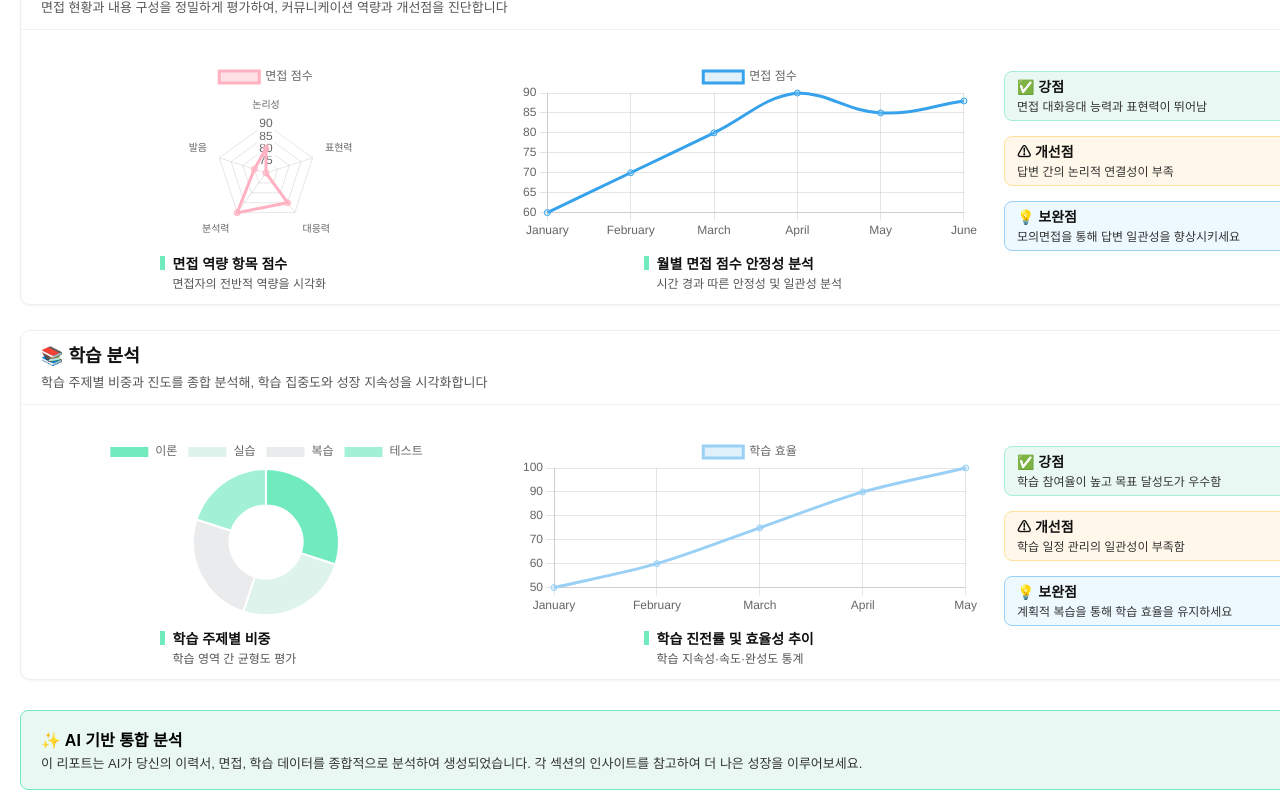
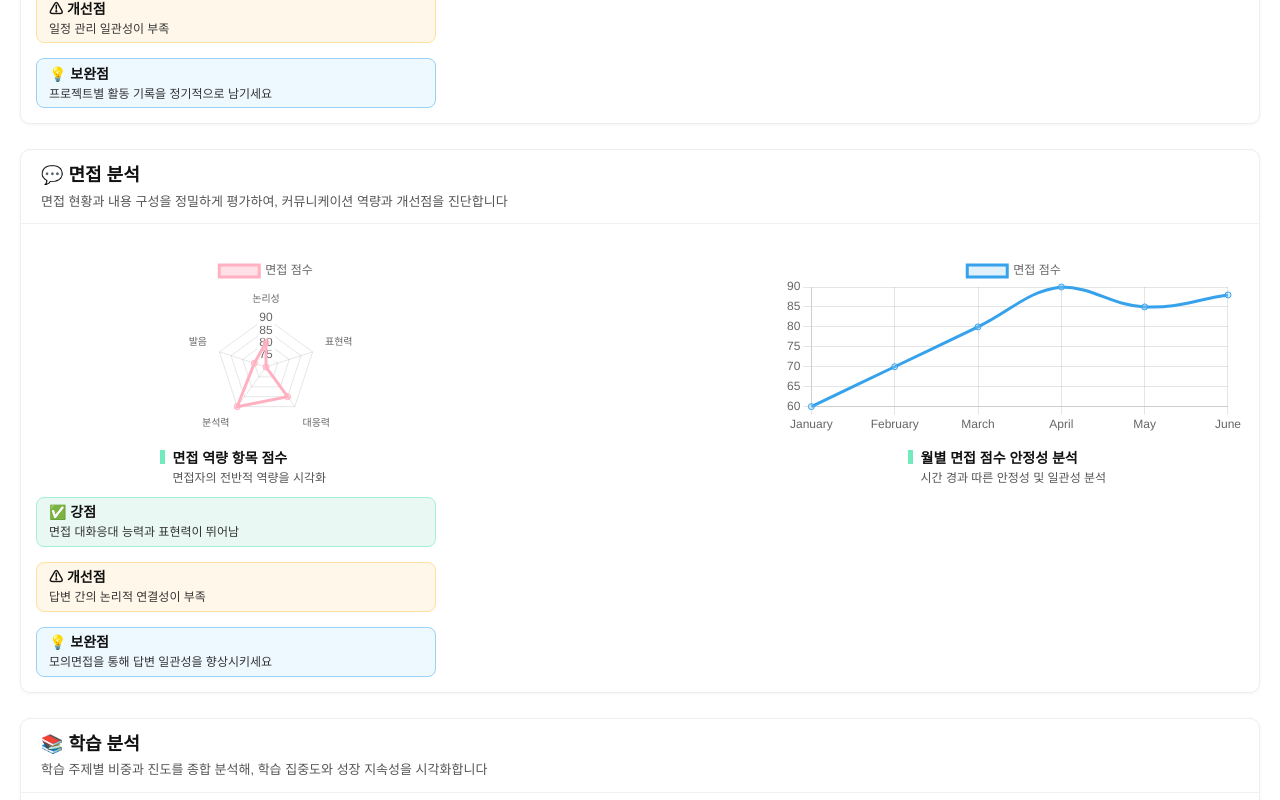
Before and after one commit to llbk-team/llbky-front, a Vue app: page /my/report in a window 1280 px wide. Shown: the part 600-1400 px from the top of the page. Built offline with nearby package versions, Linux system fonts and the light colour scheme; a web font is replaced by a local one.

Commit message:
style: 통합 리포트 UI 수정

```diff
--- a/src/views/my/MyReport.vue
+++ b/src/views/my/MyReport.vue
@@ -52,8 +52,6 @@
 
                 <!-- AI 요약 -->
                 <aside class="ai-summary">
-                    <!-- <h4>✨ AI 요약</h4> -->
-
                     <div class="ai-card strength">
                         <p class="title">✅ 강점</p>
                         <p class="content">협업 참여율이 높고 책임감이 뛰어남</p>
@@ -109,8 +107,6 @@
                 </div>
 
                 <aside class="ai-summary">
-                    <!-- <h4>✨ AI 요약</h4> -->
-
                     <div class="ai-card strength">
                         <p class="title">✅ 강점</p>
                         <p class="content">면접 대화응대 능력과 표현력이 뛰어남</p>
@@ -166,8 +162,6 @@
                 </div>
 
                 <aside class="ai-summary">
-                    <!-- <h4>✨ AI 요약</h4> -->
-
                     <div class="ai-card strength">
                         <p class="title">✅ 강점</p>
                         <p class="content">학습 참여율이 높고 목표 달성도가 우수함</p>
@@ -218,7 +212,6 @@ Chart.register(
     CategoryScale, LinearScale, Title, Tooltip, Legend, RadialLinearScale
 );
 
-// Bootstrap modal 제어용
 let modalInstance = null;
 onMounted(() => {
     const modalEl = document.getElementById("reportSaveModal");
@@ -227,9 +220,7 @@ onMounted(() => {
     }
 });
 
-const openSaveModal = () => {
-  modalInstance.show();
-};
+const openSaveModal = () => modalInstance.show();
 
 const chartOpt = { responsive: true, maintainAspectRatio: false, plugins: { legend: { position: "top" } } };
 
@@ -249,22 +240,26 @@ const stackedData = ref({
         { type: "line", label: "Trend", data: [20, 45, 60, 55, 75, 85], borderColor: "#36A2EB", tension: .3, fill: false },
     ],
 });
+
 const radarData = ref({
     labels: ["논리성", "표현력", "대응력", "분석력", "발음"],
     datasets: [
         { label: "면접 점수", data: [80, 70, 85, 90, 75], backgroundColor: "rgba(255,177,193,.4)", borderColor: "#FFB1C1" },
     ],
 });
+
 const lineData = ref({
     labels: ["January", "February", "March", "April", "May", "June"],
     datasets: [
         { label: "면접 점수", data: [60, 70, 80, 90, 85, 88], borderColor: "#36A2EB", backgroundColor: "rgba(154,208,245,.3)", fill: true, tension: .4 },
     ],
 });
+
 const doughnutData = ref({
     labels: ["이론", "실습", "복습", "테스트"],
     datasets: [{ data: [30, 25, 25, 20], backgroundColor: ["#71EBBE", "#DDF3EB", "#EAEBEC", "#A2F1D6"] }],
 });
+
 const areaData = ref({
     labels: ["January", "February", "March", "April", "May"],
     datasets: [{ label: "학습 효율", data: [50, 60, 75, 90, 100], borderColor: "#9AD0F5", backgroundColor: "rgba(154,208,245,.3)", fill: true, tension: .3 }],
@@ -272,13 +267,12 @@ const areaData = ref({
 </script>
 
 <style scoped>
-/* :global(body) {
-    background-color: #F1F3F4;
-} */
-
-/* 공통 */
+/* ======================
+   공통
+======================= */
 .report-wrapper {
-    width: 1440px;
+    max-width: 1440px;
+    width: 100%;
     margin: 0 auto;
     color: #111;
     padding: 20px;
@@ -318,10 +312,16 @@ const areaData = ref({
     background-color: #71EBBE;
 }
 
-/* 카드 */
+/* ======================
+   카드
+======================= */
 .report-card {
-    width: 1400px;
-    height: 350px;
+    max-width: 1400px;
+    /* 🔧 width → max-width */
+    width: 100%;
+    /* 🔧 추가 */
+    height: auto;
+    /* 🔧 고정 height 제거 (반응형 핵심) */
     background: #fff;
     border-radius: 10px;
     border: 1px solid #eeeeee;
@@ -332,7 +332,6 @@ const areaData = ref({
 
 .card-header {
     height: 65px;
-    color: #fff;
     padding: 15px 20px;
     border-radius: 10px 10px 0 0;
 }
@@ -340,7 +339,7 @@ const areaData = ref({
 .header-line {
     border: none;
     height: 1px;
-  background-color: #cccccc; /* 회색 계열의 미묘한 구분선 */
+    background-color: #cccccc;
     margin-top: 8px;
 }
 
@@ -361,32 +360,36 @@ const areaData = ref({
     justify-content: space-between;
     align-items: flex-start;
     padding: 15px;
+    flex-wrap: wrap;
 }
 
-/* =======================
-   📊 최종 스타일 수정본
+/* ======================
+   차트
 ======================= */
 .chart-item {
     width: 460px;
+    min-width: 320px;
     display: flex;
     flex-direction: column;
     align-items: center;
-    /* ✅ 차트 중심 기준으로 캡션 정렬 */
 }
 
 .canvas-wrap {
-    width: 460px;
+    max-width: 460px;
+    width: 100%;
     height: 180px;
 }
 
-/* ✅ 차트 설명 중앙 배치 + 왼쪽정렬 */
+.canvas-wrap canvas {
+    width: 100% !important;
+    height: 100% !important;
+}
+
 .chart-desc {
     width: 300px;
-    /* 캡션 텍스트 블록 너비 */
     display: flex;
     align-items: flex-start;
     justify-content: center;
-    /* 차트 기준 가운데 배치 */
     margin-top: 15px;
     text-align: left;
 }
@@ -411,28 +414,31 @@ const areaData = ref({
 
 .text p {
     font-size: 12px;
-    color: #111;
+    color: #555555;
     margin: 0;
     white-space: nowrap;
-    color: #555555;
 }
 
-/* AI 요약 */
+/* ======================
+   AI 요약
+======================= */
 .ai-summary {
-    width: 400px;
+    max-width: 400px;
+    /* 🔧 width → max-width */
+    width: 100%;
+    /* 🔧 추가 */
+    min-width: 320px;
     display: flex;
     flex-direction: column;
     margin-top: 10px;
     gap: 15px;
 }
 
-.ai-summary h4 {
-    font-size: 14px;
-    margin: 0 0 8px 0;
-}
-
 .ai-card {
-    width: 400px;
+    max-width: 400px;
+    /* 🔧 width → max-width */
+    width: 100%;
+    /* 🔧 추가 */
     height: 50px;
     border-radius: 8px;
     padding: 8px 12px;
@@ -442,16 +448,16 @@ const areaData = ref({
 }
 
 .ai-card .title {
-    margin: 0;
     font-size: 14px;
     font-weight: 700;
+    margin: 0;
 }
 
 .ai-card .content {
-    margin: 2px 0 0 0;
     font-size: 12px;
     line-height: 1.3;
     color: #333;
+    margin: 2px 0 0;
 }
 
 .strength {
@@ -469,9 +475,14 @@ const areaData = ref({
     border: 1px solid #9AD0F5;
 }
 
-/* 하단 요약 (좌측 정렬, 지정 테두리/배경) */
+/* ======================
+   최종 요약
+======================= */
 .final-summary {
-    width: 1400px;
+    max-width: 1400px;
+    /* 🔧 width → max-width */
+    width: 100%;
+    /* 🔧 추가 */
     height: 80px;
     background: #E9F8F2;
     border: 1px solid #71EBBE;
@@ -483,13 +494,12 @@ const areaData = ref({
 .final-summary h4 {
     font-size: 16px;
     font-weight: 700;
-    color: #000;
     margin: 0 0 4px 0;
 }
 
 .final-summary p {
     font-size: 13px;
+    margin: 0;
     color: #333;
-    margin: 0;
 }
 </style>
```
Lines whose indentation alone changed are shown as unchanged.
